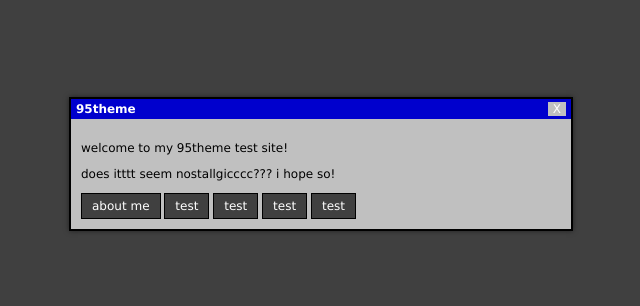
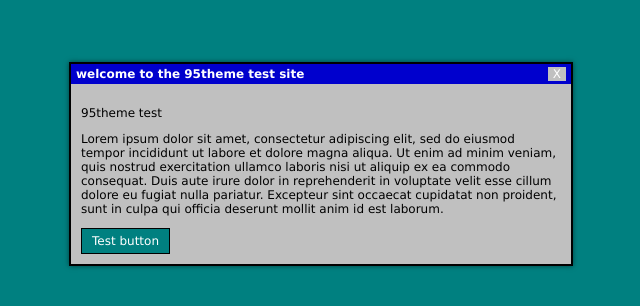
Before and after one commit to axeltechtips/95theme, a plain HTML site: page index.html in a window 1280 px wide. Shown: the part 236-542 px from the top of the page, without its empty margins (319-959 px from the left). Drawn offline with Linux system fonts and the light colour scheme.

Commit message:
Update index.html

```diff
--- a/index.html
+++ b/index.html
@@ -7,7 +7,7 @@
     <style>
         body {
             font-family: "Arial", sans-serif;
-            background-color: #404040; /* Dark gray background */
+            background-color: #008080;
             margin: 0;
             padding: 0;
             overflow: hidden;
@@ -18,7 +18,7 @@
             left: 0;
             width: 100%;
             height: 100%;
-            background-color: #404040; /* Dark gray background */
+            background-color: #008080;
             color: #ffffff;
             text-align: center;
             display: flex;
@@ -78,7 +78,7 @@
         .button {
             display: inline-block;
             padding: 5px 10px;
-            background-color: #404040; /* Dark gray background */
+            background-color: #008080;
             color: #fff;
             border: 1px solid #000;
             cursor: pointer;
@@ -123,17 +123,13 @@
         windowElement.id = 'window';
         windowElement.innerHTML = `
             <div class="title-bar" id="title-bar">
-                <div class="title">95theme</div>
+                <div class="title">welcome to the 95theme test site</div>
                 <div class="close-button" id="close-button">X</div>
             </div>
             <div class="content">
-                <p>welcome to my 95theme test site!</p>
-                <p>does itttt seem nostallgicccc??? i hope so!</p>
-                <a href="about.html" class="button">about me</a>
-                <a href="projects.html" class="button">test</a>
-                <a href="contact.html" class="button">test</a>
-                <a href="credits.html" class="button">test</a>
-                <a href="license.html" class="button">test</a>
+                <p>95theme test</p>
+                <p>Lorem ipsum dolor sit amet, consectetur adipiscing elit, sed do eiusmod tempor incididunt ut labore et dolore magna aliqua. Ut enim ad minim veniam, quis nostrud exercitation ullamco laboris nisi ut aliquip ex ea commodo consequat. Duis aute irure dolor in reprehenderit in voluptate velit esse cillum dolore eu fugiat nulla pariatur. Excepteur sint occaecat cupidatat non proident, sunt in culpa qui officia deserunt mollit anim id est laborum.</p>
+                <a href="#" class="button">Test button</a>
             </div>
         `;
 
```
